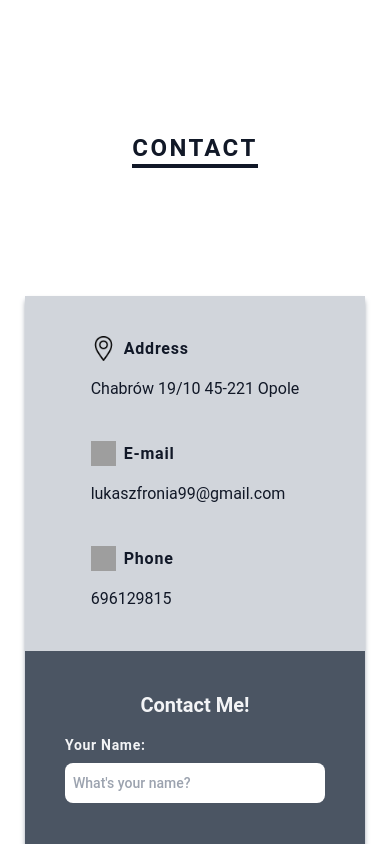
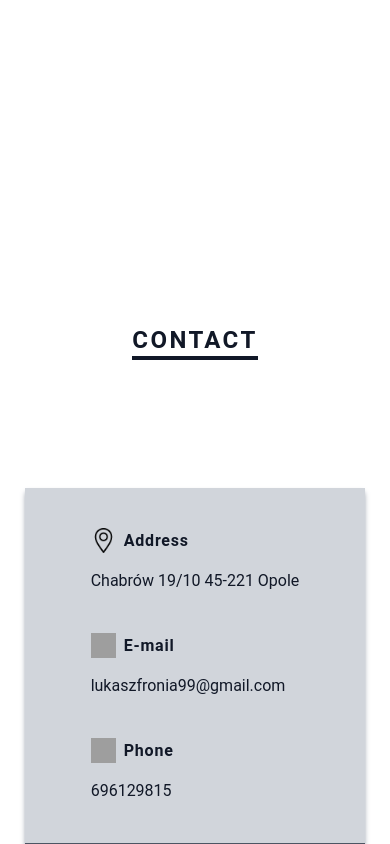
Before and after one commit to lukaszfronia/portfolio-react, a React (Vite) app: page / in a window 390 px wide. Shown: the part 3200-4044 px from the top of the page. Built offline with nearby package versions, Linux system fonts and the light colour scheme; grey boxes are pictures that could not be loaded.

Commit message:
change padding in contact section

```diff
--- a/src/pages/Contact.jsx
+++ b/src/pages/Contact.jsx
@@ -13,7 +13,7 @@ const Contact = () => {
   return (
     <div
       id="contact"
-      className="xl:max-w-[1200px] lg:max-w-[1000px] md:max-w-[700px] sm:max-w-[600px] max-w-[340px] mx-auto xl:pt-32 xl:pb-32 lg:pt-48 pb-48 text-gray-900 flex flex-col items-center gap-32"
+      className="xl:max-w-[1200px] lg:max-w-[1000px] md:max-w-[700px] sm:max-w-[600px] max-w-[340px] mx-auto xl:py-32 lg:py-52 py-48 text-gray-900 flex flex-col items-center gap-32"
     >
       <TitlePage>CONTACT</TitlePage>
 
```
